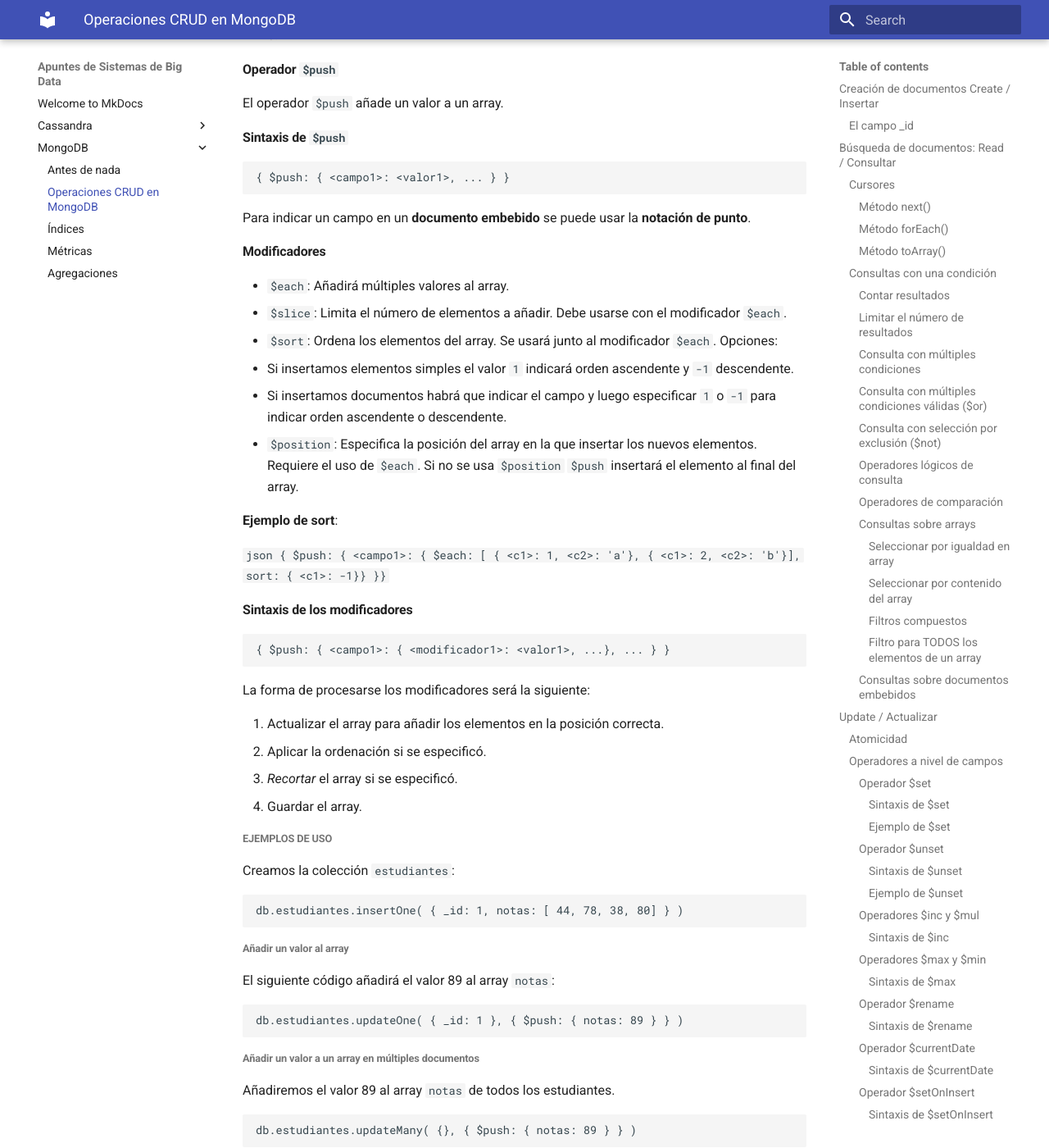
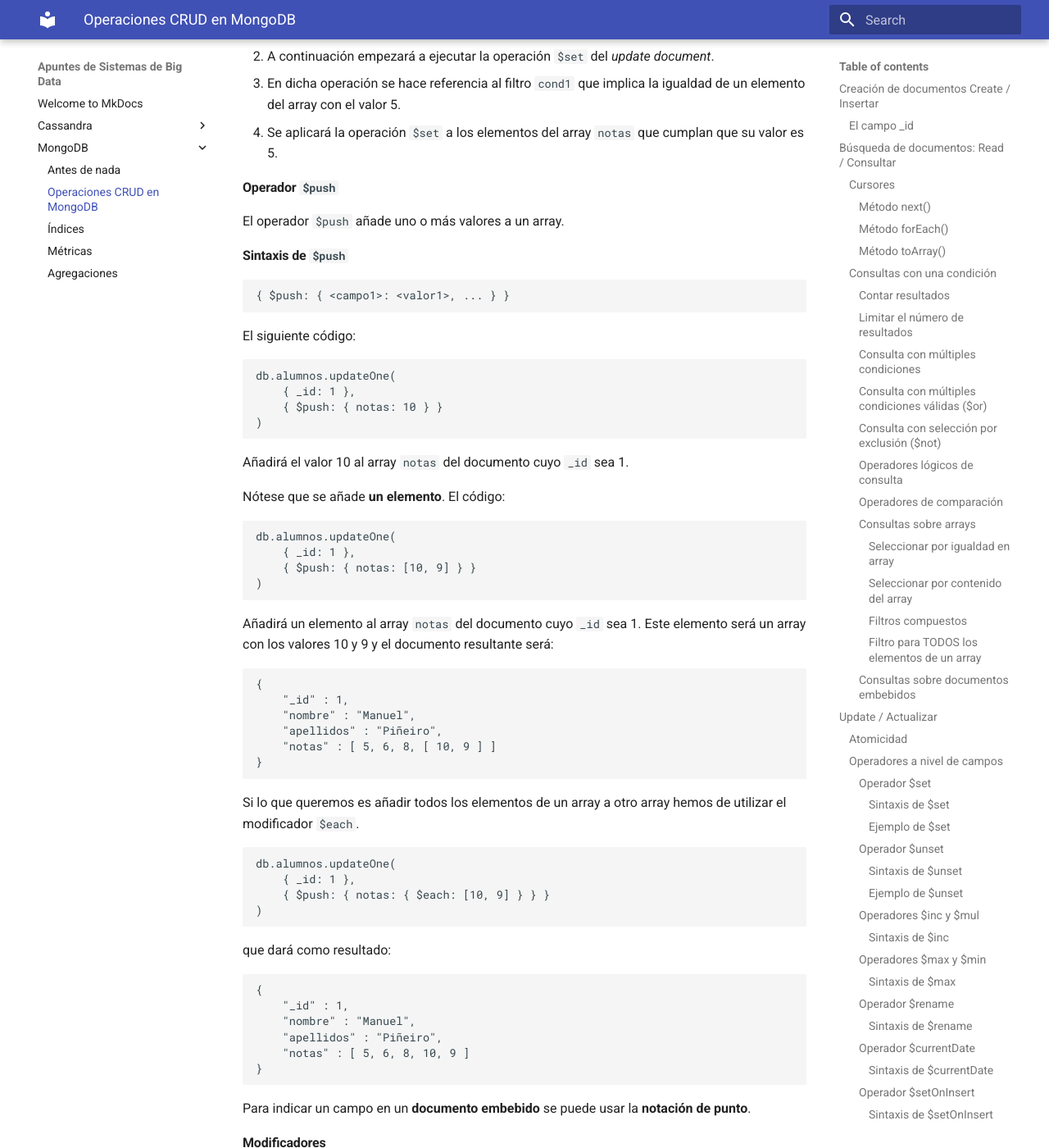
Before and after one commit to mmourazos/SBD, an MkDocs documentation site: the page built from docs/MongoDB/02 - CRUD.md, in a window 1280 px wide and 1400 px high, scrolled down 13091 px. Shown: the whole window at 82% size. Built offline with MkDocs 1.6.1 and Material for MkDocs 9.7.7, drawn with Linux system fonts in a browser that asks for light colours; some of the changed text lies outside the part shown.

Commit message:
Más retoques a CRUD

````diff
--- a/docs/MongoDB/02 - CRUD.md
+++ b/docs/MongoDB/02 - CRUD.md
@@ -346,7 +346,7 @@
 
 ## *Update* / Actualizar
 
-`updateOne` o `updateMany`
+Para modificar el contenido de uno o más documentos de una colección usaremos los métodos `updateOne` o `updateMany`
 
 `db.<nombre de la colección>.updateOne(<json selector>, <json de actualización>)`
 
@@ -358,7 +358,7 @@
 
 ### Operadores a nivel de campos
 
-Estos operadores, como el título indica, realizarán cambios en los campos de un documento.
+Estos operadores, como el título indica, realizarán cambios en los campos de un documento. Se clasifican de esta manera para diferenciarlos de los operadores que sirven para modificar *arrays*.
 
 #### Operador `$set`
 
@@ -485,7 +485,7 @@
 
 ### Operadores para *arrays*
 
-En este apartado veremos los operadores para actuar sobre *arrays* y también los modificadores.
+En este apartado veremos los operadores para actuar sobre *arrays* y también sus modificadores (en realidad los modificadores son sólo para `$push`).
 
 * `$`: Actúa como un *placeholder* para actualizar **el primer elemento** del array que cumpla las condiciones del selector.
 * `$[]`: Actúa como un *placeholder* para actualizar **todos los elementos** que cumplan la condición del selector.
@@ -505,7 +505,7 @@
 
 #### Operador `$`
 
-Este operador hace referencia al primer elemento de un array que cumpla la condición del selector. Se utiliza de la siguiente manera:
+Este operador sirve para **hacer referencia al primer elemento** de un array que cumpla la condición expresada en el selector. Se utiliza de la siguiente manera:
 
 ```javascript
 db.alumnos.updateOne(
@@ -513,6 +513,8 @@
     { $set: { 'notas.$': 5} }
 )
 ```
+
+En el código anterior cambiaremos el valor del primer elemento del array cuyo valor sea menor que 5 a 5.
 
 Es **obligatorio** que, si queremos modificar el array `notas` éste debe de aparecer en el selector.
 
@@ -529,11 +531,11 @@
 )
 ```
 
-Ahora, en lugar de modificar el primer elemento del array que cumpla la condición, modificará **todos los elementos**.
+Ahora, en lugar de modificar el primer elemento del array que cumpla la condición, modificará **todos los elementos** cuyo valor sea menor que 5.
 
 #### Operador `$[<indentificador>]`
 
-En este caso hemos de usar un documento de **opciones** con la opción `arrayFilters`. Esta opción sirve para aplicar *filtros* etiquetados (de ahí el `identificador`) para modificar sólo los elementos que pasen el filtro.
+En este caso hemos de usar un **documento de opciones** con la opción `arrayFilters`. Esta opción sirve para aplicar *filtros* etiquetados (de ahí el `identificador`) para modificar sólo los elementos que pasen el filtro.
 
 ##### Ejemplo del operador `$[<indentificador>]`
 
@@ -554,12 +556,63 @@
 
 #### Operador `$push`
 
-El operador `$push` añade un valor a un array.
+El operador `$push` añade uno o más valores a un array.
 
 #### Sintaxis de `$push`
 
 ```json
 { $push: { <campo1>: <valor1>, ... } }
+```
+
+El siguiente código:
+
+```javascript
+db.alumnos.updateOne(
+    { _id: 1 },
+    { $push: { notas: 10 } }
+)
+```
+
+Añadirá el valor 10 al array `notas` del documento cuyo `_id` sea 1.
+
+Nótese que se añade **un elemento**. El código:
+
+```javascript
+db.alumnos.updateOne(
+    { _id: 1 },
+    { $push: { notas: [10, 9] } }
+)
+```
+
+Añadirá un elemento al array `notas` del documento cuyo `_id` sea 1. Este elemento será un array con los valores 10 y 9 y el documento resultante será:
+
+```json
+{
+    "_id" : 1,
+    "nombre" : "Manuel",
+    "apellidos" : "Piñeiro",
+    "notas" : [ 5, 6, 8, [ 10, 9 ] ]
+}
+```
+
+Si lo que queremos es añadir todos los elementos de un array a otro array hemos de utilizar el modificador `$each`.
+
+```javascript
+db.alumnos.updateOne(
+    { _id: 1 },
+    { $push: { notas: { $each: [10, 9] } } }
+)
+```
+
+que dará como resultado:
+
+```json
+{
+    "_id" : 1,
+    "nombre" : "Manuel",
+    "apellidos" : "Piñeiro",
+    "notas" : [ 5, 6, 8, 10, 9 ]
+}
 ```
 
 Para indicar un campo en un **documento embebido** se puede usar la **notación de punto**.
@@ -577,8 +630,10 @@
 
   ```json
   { $push: {
-    <campo1>: { $each: [ { <c1>: 1, <c2>: 'a'}, { <c1>: 2, <c2>: 'b'}],
-    sort: { <c1>: -1}}
+    <campo1>: {
+        $each: [ { <c1>: 1, <c2>: 'a'}, { <c1>: 2, <c2>: 'b'}],
+        sort: { <c1>: -1}
+    }
   }}
   ```
 
@@ -686,11 +741,11 @@
 
 ### *Destroy* / Eliminar
 
-`deleteOne` o `deleteMany` y usar los filtros / selectores de MongoDB. Estos selectores los veremos en el apartado de *read* / consultas pues son los mismos.
-
-Estos selectores lo veremos en detalle en el apartado *Read* / consultas pues son los mismos.
+Esta operación se realiza con los métodos `deleteOne` o `deleteMany` y los filtros / selectores de MongoDB.
 
 Estos comandos tienen como **valor de retorno** un documento (JSON) con dos campos:
 
 * ***acknowledged***: un valor booleano que será cierto si la operación se ejecutó con *write concern* o falso si no lo hizo.
 * ***deleteCount***: Indica el número total de documentos borrados.
+
+Muy resumidamente, la opción *write concern* es una forma de *exigirle* a mongo que extienda la escritura a una serie de nodos réplica para que la operación se pueda considerar correcta.
````
